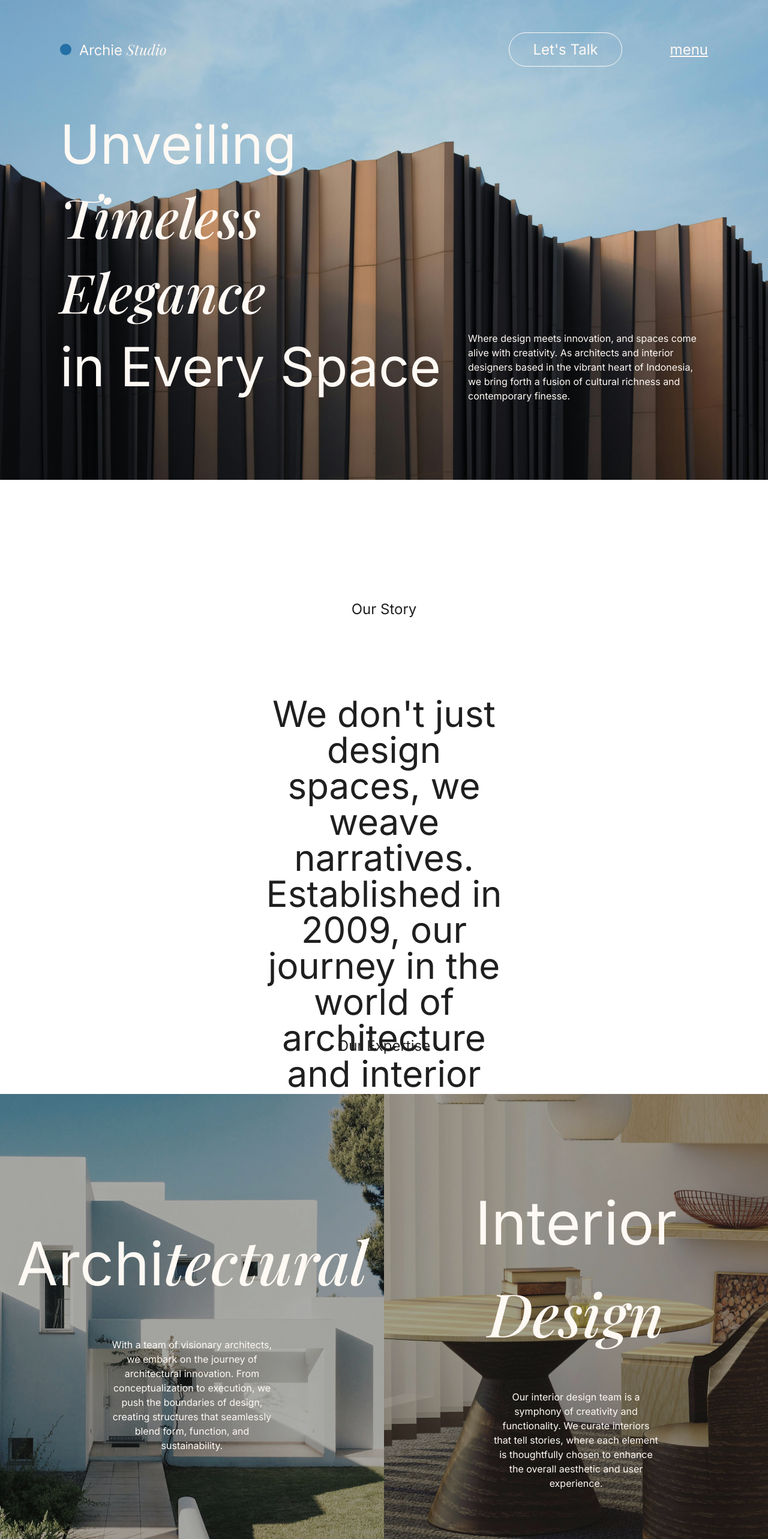
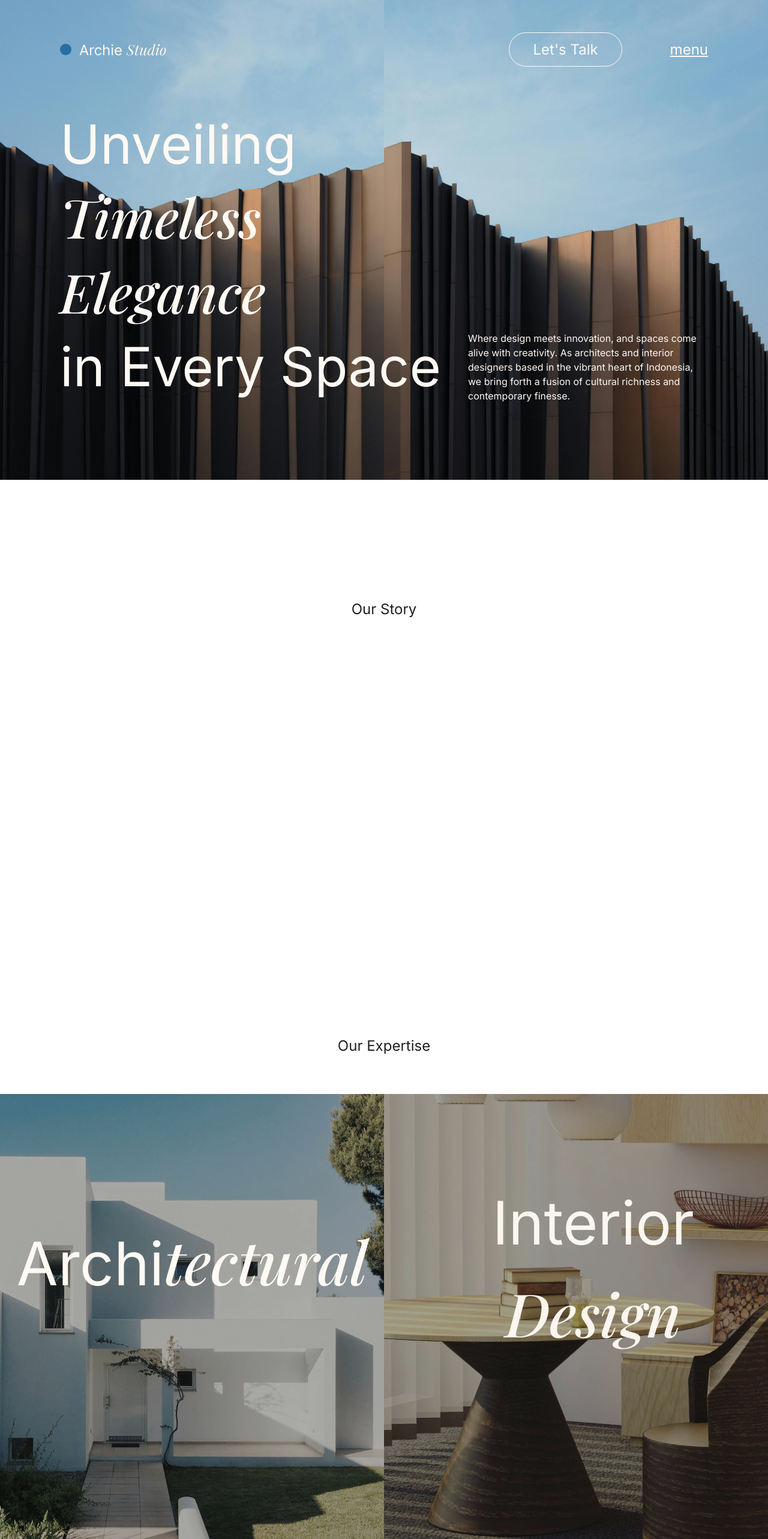
Before and after one commit to abdikot/archie-studio, a Next.js app: page / in a window 1280 px wide. Shown: the top 2566 px of the page at 60% size. Built offline with nearby package versions, Linux system fonts and the light colour scheme.

Commit message:
Hari Ke-5 Animasi

```diff
--- a/package.json
+++ b/package.json
@@ -10,6 +10,7 @@
   },
   "dependencies": {
     "@next/font": "^14.2.5",
+    "gsap": "^3.12.5",
     "next": "14.2.5",
     "react": "^18",
     "react-dom": "^18"
--- a/src/app/page.js
+++ b/src/app/page.js
@@ -1,4 +1,4 @@
-import React, { Suspense, lazy } from 'react';
+import React, {Suspense, lazy } from 'react';
 
 const Navbar = lazy(() => import('@/components/Navbar'));
 const Hero = lazy(() => import('@/components/Hero'));
--- a/src/components/Contact.js
+++ b/src/components/Contact.js
@@ -1,6 +1,6 @@
 const Contact = () => {
   return (
-    <section className="relative min-h-screen text-custom-gray flex flex-col py-20 sm:py-64">
+    <section className="relative min-h-screen text-custom-gray flex flex-col py-10 sm:py-64">
       <div className="flex flex-col md:flex-row px-4 md:px-[100px] justify-between items-start">
         <h1 className="text-3xl sm:text-4xl md:text-[64px] max-w-full md:max-w-auto leading-[29.05px]">
           Ready to transform your space?
@@ -11,7 +11,7 @@ const Contact = () => {
       </div>
 
       <div className="absolute bottom-0 left-0 right-0 px-4 sm:px-6 md:px-[100px] pb-10 sm:pb-20 md:pb-64 flex items-center justify-center">
-        <h1 className="text-4xl sm:text-5xl md:text-6xl lg:text-[150px] leading-tight md:leading-[193.64px] w-full text-center md:text-left">
+        <h1 className="text-4xl sm:text-5xl md:text-6xl lg:text-[150px] leading-tight md:leading-[100px] w-full text-center md:text-left">
           Let's Create{" "}
           <span className="font-play-fair italic">Your Vision</span> Together
         </h1>
--- a/src/components/Expertise.js
+++ b/src/components/Expertise.js
@@ -1,6 +1,49 @@
+"use client";
+import { useEffect, useRef } from "react";
+import gsap from "gsap";
+import { ScrollTrigger } from "gsap/ScrollTrigger";
+
+gsap.registerPlugin(ScrollTrigger);
+
 const Expertise = () => {
+  const sectionRef = useRef(null);
+  const leftBgRef = useRef(null);
+  const rightBgRef = useRef(null);
+  const h1LeftRef = useRef(null);
+  const pLeftRef = useRef(null);
+  const h1RightRef = useRef(null);
+  const pRightRef = useRef(null);
+
+  useEffect(() => {
+    gsap.set(leftBgRef.current, { xPercent: -100 });
+    gsap.set(h1LeftRef.current, { xPercent: -200, opacity: 0 });
+    gsap.set(pLeftRef.current, { opacity: 0 });
+    gsap.set(rightBgRef.current, { xPercent: 100 });
+    gsap.set(h1RightRef.current, { xPercent: 200, opacity: 0 });
+    gsap.set(pRightRef.current, {  opacity: 0 });
+
+    const timeline = gsap.timeline({
+      scrollTrigger: {
+        trigger: sectionRef.current,
+        start: "top center",
+      },
+    });
+
+    timeline.to(leftBgRef.current, { xPercent: 0, duration: 1 });
+    timeline.to(h1LeftRef.current, { xPercent: 0, opacity: 1, duration: 2 }, "<");
+
+    timeline.to(rightBgRef.current, { xPercent: 0, duration: 1 });
+    timeline.to(h1RightRef.current, { xPercent: 0, opacity: 1, duration: 2 }, "-=0.5");
+
+    timeline.to(pLeftRef.current, { opacity: 1, duration: 2 });
+    timeline.to(pRightRef.current, { opacity: 1, duration: 2 }, "-=0.5");
+  }, []);
+
   return (
-    <section className="h-auto md:min-h-screen flex flex-col justify-between pt-5 px-6 sm:px-10 md:px-0 md:pt-32">
+    <section
+      ref={sectionRef}
+      className="h-auto md:min-h-screen flex flex-col justify-between pt-5 px-6 sm:px-10 md:px-0 md:pt-32 overflow-hidden"
+    >
       <p className="text-center text-custom-gray mb-16 text-xl md:text-2xl leading-[29.05px]">
         Our Expertise
       </p>
@@ -8,15 +51,18 @@ const Expertise = () => {
       <div className="flex flex-col md:flex-row w-full h-auto md:h-[801px] relative text-custom-white">
         <div className="relative w-full md:w-1/2 h-80 md:h-full">
           <img
+            ref={leftBgRef}
             src="/asset/expertise-architecture.png"
-            className="w-full h-full object-cover"
+            className="w-full h-full object-cover bg-no-repeat"
             alt="Architectural Expertise"
           />
           <div className="absolute inset-0 flex flex-col items-center justify-center p-4 md:p-6 lg:p-8">
-            <h1 className="text-xxl4 sm:text-xxl4 md:text-[60px] lg:text-[80px] xl:text-xxl10">
+            <h1
+            ref={h1LeftRef}
+            className="text-xxl4 sm:text-xxl4 md:text-[60px] lg:text-[80px] xl:text-xxl10">
               Archi<span className="font-play-fair italic">tectural</span>
             </h1>
-            <p className="text-xs sm:text-sm md:text-base text-center pt-4 md:pt-8 lg:pt-12 px-6 sm:px-12 md:px-16 lg:px-[100px] xl:px-[150px]">
+            <p ref={pLeftRef} className="text-xs sm:text-sm md:text-base text-center pt-4 md:pt-8 lg:pt-12 px-6 sm:px-12 md:px-16 lg:px-[100px] xl:px-[150px]">
               With a team of visionary architects, we embark on the journey of
               architectural innovation. From conceptualization to execution, we
               push the boundaries of design, creating structures that seamlessly
@@ -26,15 +72,18 @@ const Expertise = () => {
         </div>
         <div className="relative w-full md:w-1/2 h-80 md:h-full mt-6 md:mt-0">
           <img
+            ref={rightBgRef}
             src="/asset/expertise-interior.png"
             className="w-full h-full object-cover"
             alt="Interior Design Expertise"
           />
           <div className="absolute inset-0 flex flex-col items-center justify-center p-4 md:p-6 lg:p-8">
-            <h1 className="text-xxl4 sm:text-xxl4 md:text-[60px] md:text-center lg:text-[80px] xl:text-xxl10">
+            <h1
+            ref={h1RightRef}
+             className="text-xxl4 sm:text-xxl4 md:text-[60px] md:text-center lg:text-[80px] xl:text-xxl10">
               Interior <span className="font-play-fair italic">Design</span>
             </h1>
-            <p className="text-xs sm:text-sm md:text-base text-center pt-4 md:pt-8 lg:pt-12 px-6 sm:px-12 md:px-16 lg:px-[100px] xl:px-[150px]">
+            <p ref={pRightRef} className="text-xs sm:text-sm md:text-base text-center pt-4 md:pt-8 lg:pt-12 px-6 sm:px-12 md:px-16 lg:px-[100px] xl:px-[150px]">
               Our interior design team is a symphony of creativity and
               functionality. We curate interiors that tell stories, where each
               element is thoughtfully chosen to enhance the overall aesthetic
--- a/src/components/Hero.js
+++ b/src/components/Hero.js
@@ -1,19 +1,55 @@
+"use client";
+import { useEffect, useRef } from "react";
+import gsap from "gsap";
+import { ScrollTrigger } from "gsap/ScrollTrigger";
+
+gsap.registerPlugin(ScrollTrigger);
+
 const Hero = () => {
+  const sectionRef = useRef(null);
+  const leftBgRef = useRef(null);
+  const rightBgRef = useRef(null);
+  const h1Ref = useRef(null);
+  const spanRef = useRef(null);
+  const pRef = useRef(null);
+
+  useEffect(() => {
+    gsap.set(leftBgRef.current, {xPercent: -100});
+    gsap.set(h1Ref.current, {xPercent: -200, opacity: 0})
+    gsap.set(spanRef.current, {opacity: 0})
+    gsap.set(rightBgRef.current, {xPercent: 100});
+    gsap.set(pRef.current, {xPercent: 200, opacity: 0})
+
+    const timeline = gsap.timeline({
+      scrollTrigger: {
+        trigger:sectionRef.current,
+        start: "top center"
+      },
+    })
+    timeline.to(leftBgRef.current, {xPercent: 0, duration: 1})
+    timeline.to(rightBgRef.current, {xPercent: 0, duration: 1}, "<")
+    timeline.to(h1Ref.current, {xPercent: 0, opacity: 1, duration: 2})
+    timeline.to(pRef.current, {xPercent: 0, opacity: 1, duration: 2}, "-=0.5")
+    timeline.to(spanRef.current, {opacity: 1, duration: 3}, "-=0.5")
+  },[])
+
   return (
     <section
-      className="min-h-screen bg-cover bg-center text-custom-white relative pb-14"
-      style={{ backgroundImage: "url('/asset/hero-background.png')" }}
+      ref={sectionRef}
+      className="min-h-screen bg-no-repeat bg-center text-custom-white relative pb-14 overflow-hidden"
     >
+      <div ref={leftBgRef} className="absolute top-0 left-0 w-1/2 h-full bg-cover" style={{backgroundImage: "url(/asset/hero-background.png)",  backgroundPosition: "left center"}}></div>
+      <div ref={rightBgRef} className="absolute top-0 right-0 w-1/2 h-full bg-cover" style={{backgroundImage: "url(/asset/hero-background.png)", backgroundPosition: "right center"}}></div>
       <div className="absolute bottom-0 left-0 right-0 px-4 py-8 sm:pl-[50px] sm:pr-[50px] sm:pb-16 md:px-[80px] lg:px-[100px] md:pb-32 flex flex-col md:flex-row md:justify-between md:items-end">
         <div className="flex flex-col xl:max-w-full">
-          <h1 className="text-[32px] sm:text-xxl4 md:text-[64px] lg:text-[80px] xl:text-[90px] max-w-full sm:max-w-[80%] md:max-w-[60%] lg:max-w-[50%] xl:max-w-full text-left leading-tight sm:leading-snug md:leading-[121.02px]">
-            Unveiling <span className="font-play-fair italic">Timeless Elegance</span>
+          <h1 ref={h1Ref} className="text-[32px] sm:text-xxl4 md:text-[64px] lg:text-[80px] xl:text-[90px] max-w-full sm:max-w-[80%] md:max-w-[60%] lg:max-w-[50%] xl:max-w-full text-left leading-tight sm:leading-snug md:leading-[121.02px]">
+            Unveiling <span ref={spanRef} className="font-play-fair italic">Timeless Elegance</span>
             <br />
             in Every Space
           </h1>
         </div>
         <div className="flex flex-col md:max-w-[25rem] mt-4 md:mt-0">
-          <p className="text-sm sm:text-base md:text-base leading-relaxed text-left">
+          <p ref={pRef} className="text-sm sm:text-base md:text-base leading-relaxed text-left">
             Where design meets innovation, and spaces come alive with creativity.
             As architects and interior designers based in the vibrant heart of
             Indonesia, we bring forth a fusion of cultural richness and
--- a/src/components/Navbar.js
+++ b/src/components/Navbar.js
@@ -1,6 +1,19 @@
+"use client";
+import { useEffect, useRef } from "react";
+import gsap from "gsap";
+import { ScrollTrigger } from "gsap/all";
+
+gsap.registerPlugin(ScrollTrigger)
+
 const Navbar = () => {
+
+  const navbarRef = useRef(null)
+  useEffect (() => {
+    gsap.fromTo(navbarRef.current, {yPercent: -200}, {yPercent: 0, duration: 3});
+  })
+
   return (
-    <nav className="h-[59px] bg-transparent pt-[54px] px-5 md:px-[50px] lg:px-[100px] fixed top-0 left-0 w-full z-10">
+    <nav ref={navbarRef} className="h-[59px] bg-transparent pt-[54px] px-5 md:px-[50px] lg:px-[100px] fixed top-0 left-0 w-full z-10">
       <div className="flex justify-between items-center">
         <div className="flex items-center">
           <img
--- a/src/components/Projects.js
+++ b/src/components/Projects.js
@@ -6,7 +6,7 @@ const Project = () => {
           Our Project
         </p>
 
-        <h1 className="mt-10 md:mt-[150px] text-center text-xxl4 md:text-xxl10 px-4 md:px-[250px] lg:px-[350px] xl:px-[450px]">
+        <h1 className="mt-10 md:mt-[150px] text-center text-xxl4 md:text-xxl10 px-4  lg:px-[350px] xl:px-[450px]">
           Discover the Canvas of{" "}
           <span className="font-play-fair italic">Our Creativity</span>
         </h1>
--- a/src/components/Story.js
+++ b/src/components/Story.js
@@ -1,11 +1,41 @@
+"use client";
+import { useEffect, useRef } from "react";
+import gsap from "gsap";
+import { ScrollTrigger } from "gsap/all";
+
+gsap.registerPlugin(ScrollTrigger)
 const Story = () => {
+  const textRef = useRef(null)
+
+  useEffect(() => {
+    const textElement = textRef.current;
+    const words = textElement.textContent.split(" ");
+    textElement.innerHTML = words.map((word) => `<span>${word} </span>`).join("");
+    const spans = textElement.querySelectorAll("span")
+
+    gsap.set(spans, {opacity: 0, y:20})
+    gsap.to(spans, {
+      opacity: 1,
+      y: 0,
+      stagger: 0.1,
+      duration: 0.5,
+      ease: "power3.out",
+      scrollTrigger: {
+        trigger: textRef.current,
+        start: "top 80%",
+        end: "bottom 70%",
+        scrub: true
+      }
+    })
+
+  },[])
   return (
     <section className="h-screen flex text-custom-gray flex-col items-center justify-center md:justify-start pt-28 md:pt-[200px]">
       <p className="text-center text-xl md:text-2xl leading-[29.05px]">
         Our Story
       </p>
 
-      <p className="text-center text-2xl sm:text-3xl md:text-4xl lg:text-5xl xl:text-6xl leading-tight md:leading-[77.54px] pt-10 md:pt-32 px-6 sm:px-20 md:px-[100px] lg:px-[300px] xl:px-[451px]">
+      <p ref={textRef} className="text-center text-2xl sm:text-3xl md:text-4xl lg:text-5xl xl:text-6xl leading-tight md:leading-[77.54px] pt-10 md:pt-32 px-6 sm:px-20 md:px-[100px] lg:px-[300px] xl:px-[451px]">
         We don't just design spaces, we weave narratives. Established in 2009,
         our journey in the world of architecture and interior design has been a
         tale of passion, innovation, and transformative creativity.
```
Also changed, not shown: 1 other file (tests, documents, lock files or other folders).
